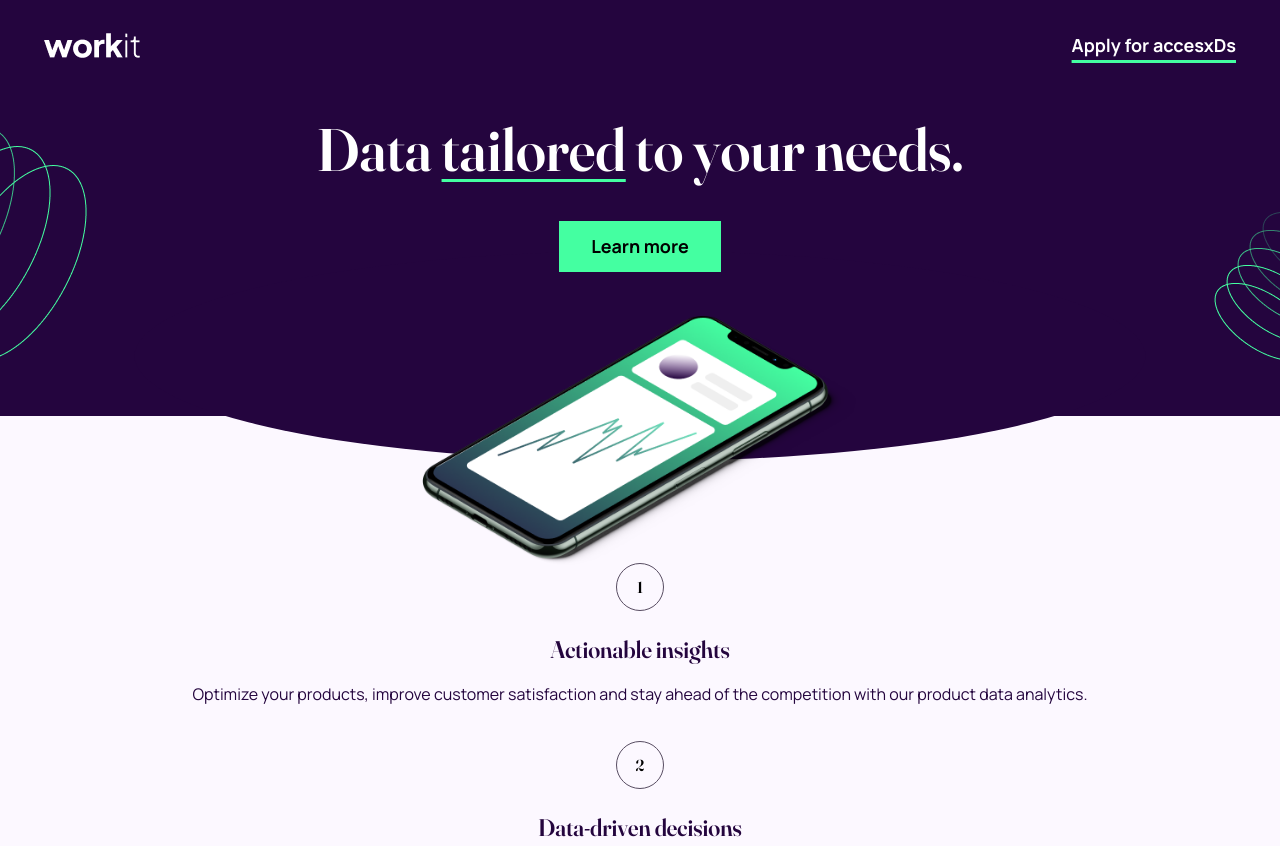
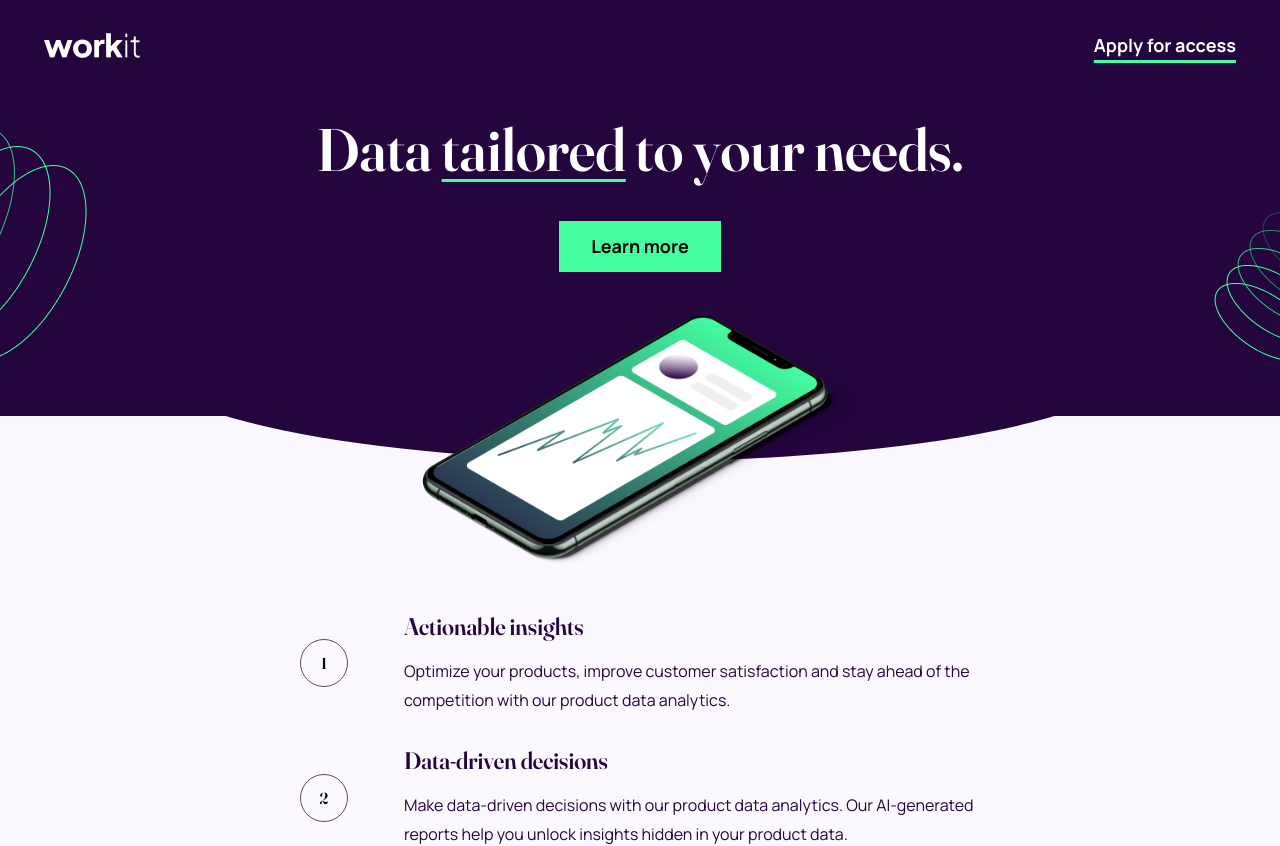
Before and after one commit to cendyz/Workit-landing-page, a Vue app: page / in a window 1280 px wide. Shown: the top 846 px of the page. Built offline with nearby package versions, Linux system fonts and the light colour scheme.

Commit message:
tablet section first

```diff
--- a/src/components/Home/Header.vue
+++ b/src/components/Home/Header.vue
@@ -2,7 +2,7 @@
 	<header
 		class="bg-purple-900 text-center px-[2rem] pt-[5.6rem] pb-[14.4rem] relative before:absolute before:bottom-[-3rem] before:left-1/2 before:w-[130%] before:translate-x-[-50%] before:h-[20rem] before:bg-purple-900 overflow-x-clip z-[5] md:before:bottom-[-9rem] md:before:w-[101.1rem] md:before:h-[30rem]">
 		<h1
-			class="text-[4.8rem] text-white font-fraunces leading-[1.1] mb-[4rem] md:text-[6rem] md:px-[12rem]">
+			class="text-[4.8rem] text-white font-fraunces leading-[1.1] mb-[4rem] md:text-[6rem] md:px-[17rem]">
 			Data
 			<span
 				class="underline decoration-[3px] underline-offset-8 decoration-green"
--- a/src/components/Home/MainContent/FirstSection/FirstSection.vue
+++ b/src/components/Home/MainContent/FirstSection/FirstSection.vue
@@ -1,21 +1,25 @@
 <template>
 	<section
-		class="grid gap-y-[3.2rem] pt-[14.7rem] px-[2rem] relative bg-purple-100 z-[2] before:absolute before:bottom-[-3rem] before:left-1/2 before:w-[130%] before:translate-x-[-50%] before:h-[20rem] before:bg-purple-100 overflow-x-clip">
+		class="grid gap-y-[3.2rem] pt-[14.7rem] px-[2rem] relative bg-purple-100 z-[2] before:absolute before:bottom-[-3rem] before:left-1/2 before:w-[130%] before:translate-x-[-50%] before:h-[20rem] before:bg-purple-100 overflow-x-clip md:px-[4.4rem] md:pt-[19.6rem] md:pb-[4.4rem] md:before:bottom-[-10rem] md:before:w-[101.1rem] md:before:h-[30rem]">
 		<div
-			class="flex flex-col items-center"
+			class="flex flex-col items-center md:flex-row md:gap-x-[5.6rem] md:justify-center z-40"
 			v-for="item in data"
 			:key="nanoid()">
-			<p
-				class="w-[4.8rem] h-[4.8rem] grid place-items-center border rounded-full border-purple-500 mb-[2.4rem] font-fraunces">
+			<div
+				class="w-[4.8rem] h-[4.8rem] flex items-center justify-center border rounded-full border-purple-500 mb-[2.4rem] md:mb-0">
+				<p class="md:mb-0 font-fraunces">
 					{{ item.num }}
 				</p>
+			</div>
+			<div class="text-center md:text-left md:w-[57.6rem]">
 				<h2
 					class="font-fraunces text-[2.4rem] leading-[1.2] text-purple-900 mb-[1.6rem]">
 					{{ item.title }}
 				</h2>
-			<p class="text-purple-900 leading-[1.8] text-center z-[15] relative">
+				<p class="text-purple-900 leading-[1.8] z-[15] relative">
 					{{ item.desc }}
 				</p>
+			</div>
 		</div>
 	</section>
 </template>
@@ -49,4 +53,12 @@ section {
 		clip-path: ellipse(50% 36% at 50% 63%);
 	}
 }
+
+@media (min-width: 798px) {
+	section {
+		&::before {
+			clip-path: ellipse(50% 35% at 50% 50%);
+		}
+	}
+}
 </style>
--- a/src/components/Nav.vue
+++ b/src/components/Nav.vue
@@ -1,12 +1,14 @@
 <template>
 	<nav
-		class="px-[2rem] pt-[3.2rem] flex justify-between items-center bg-purple-900 relative z-10 md:pt-[3.2rem] md:px-[4.4rem] z-100">
-		<img :src="logo" alt="workit" class="w-[9.6rem]" />
-		<a
-			href="#"
-			class="text-[1.8rem] underline decoration-[3px] underline-offset-8 decoration-green text-white font-bold z-100"
-			>Apply for accesxDs</a
-		>
+		class="px-[2rem] pt-[3.2rem] bg-purple-900 relative z-10 md:pt-[3.2rem] md:px-[4.4rem] z-100">
+		<div class="flex justify-between items-center container">
+			<img :src="logo" alt="workit" class="w-[9.6rem]" />
+			<a
+				href="#"
+				class="text-[1.8rem] underline decoration-[3px] underline-offset-8 decoration-green text-white font-bold z-100"
+				>Apply for access</a
+			>
+		</div>
 	</nav>
 </template>
 
```
Lines whose indentation alone changed are shown as unchanged.
